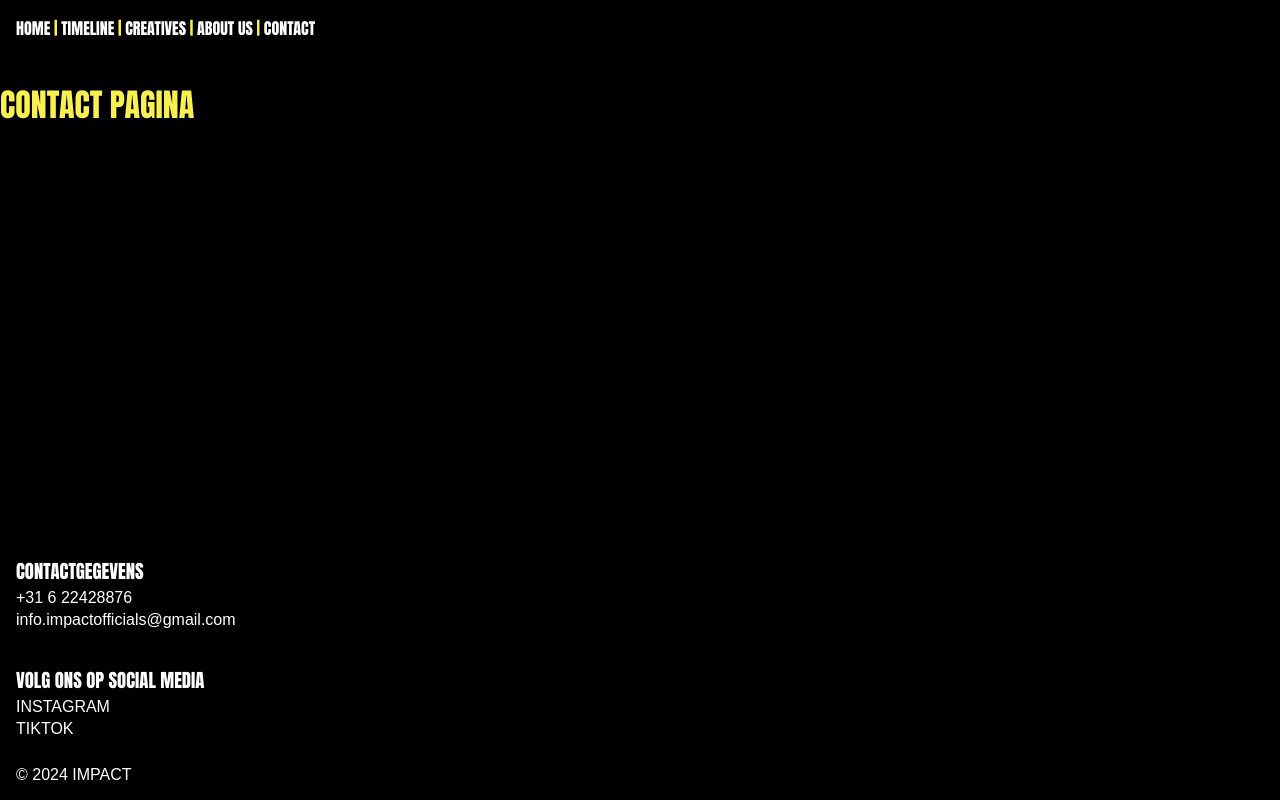
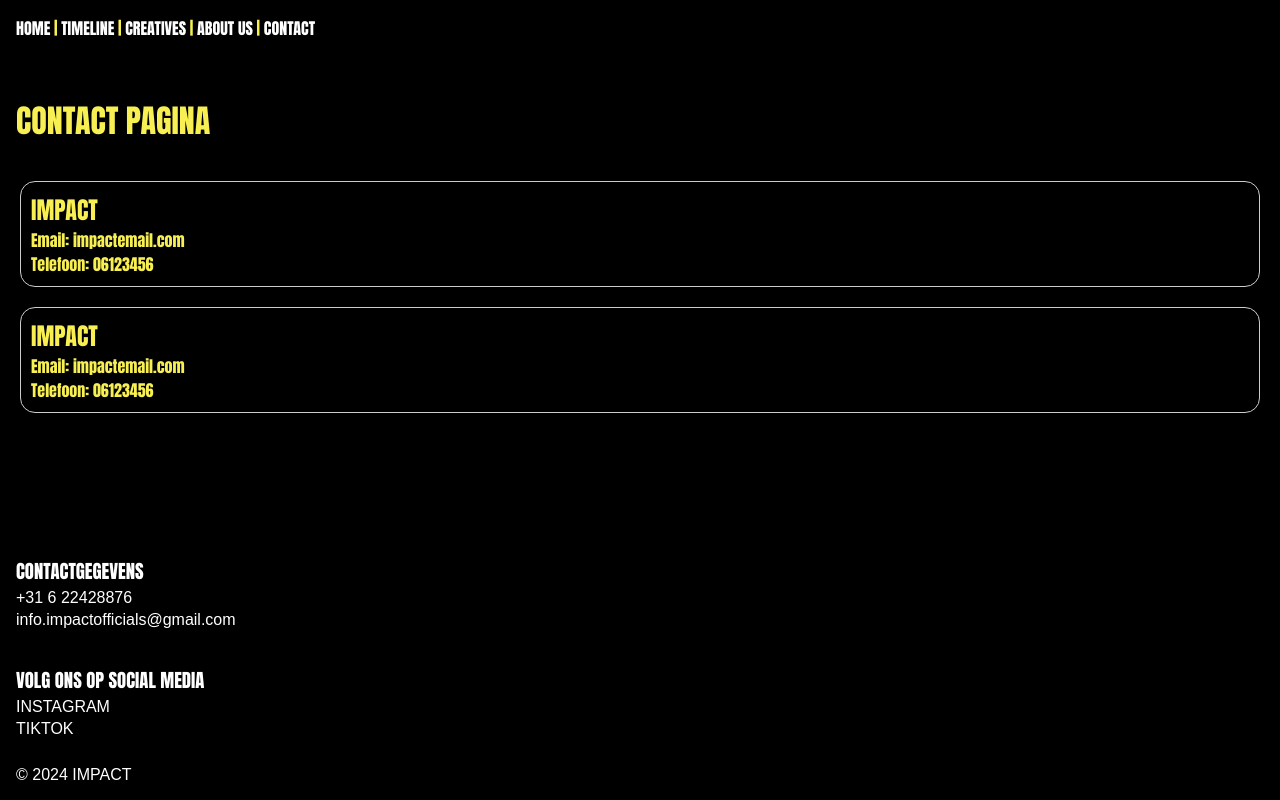
Before and after one commit to EmonaSantiago/IMPACT.OFFICIALS, a SvelteKit app: page /CONTACT in a window 1280 px wide. Built offline with nearby package versions, Linux system fonts and the light colour scheme.

Commit message:
contact page

```diff
--- a/src/routes/CONTACT/+page.svelte
+++ b/src/routes/CONTACT/+page.svelte
@@ -1,7 +1,46 @@
-<h1>CONTACT PAGINA</h1>
+
+<body>
+    <header>
+        <h1>CONTACT PAGINA</h1>
+    </header>
+    <main>
+        <div class="contact">
+            <h2>IMPACT</h2>
+            <p>Email: impactemail.com</p>
+            <p>Telefoon: 06123456</p>
+        </div>
+        <div class="contact">
+            <h2>IMPACT</h2>
+            <p>Email: impactemail.com</p>
+            <p>Telefoon: 06123456</p>
+        </div>
+        <!-- Voeg meer contacten toe zoals hierboven -->
+    </main>
+</body>
 
 <style>
-    /* h1 {
-        color: white;
-    } */
+
+    body {
+    font-family: Arial, sans-serif;
+    margin: 0;
+    padding: 0;
+    }
+
+    header {
+        color: #fff;
+        margin: 1em;
+    }
+
+    main {
+        padding: 20px;
+    }
+
+    .contact {
+        border: 1px solid #ccc;
+        padding: 10px;
+        margin-bottom: 20px;
+        border-radius: 15px;
+    }
+
+
 </style>
```
Also changed, not shown: src/routes/ABOUT-US/+page.svelte (+10 -7 lines).
